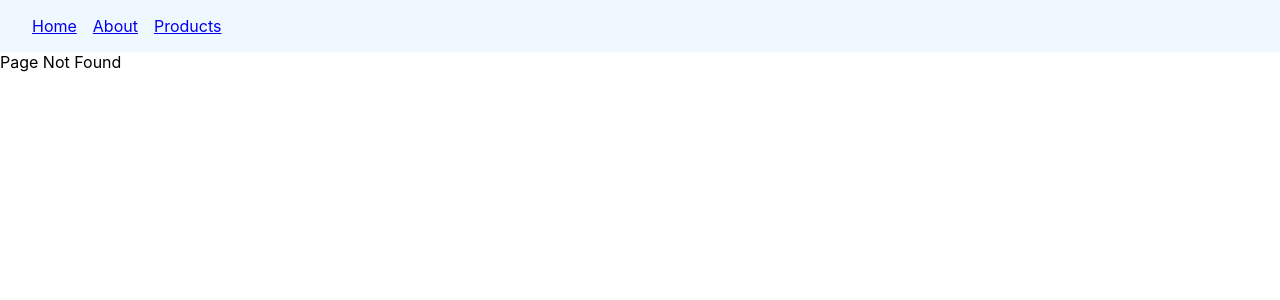
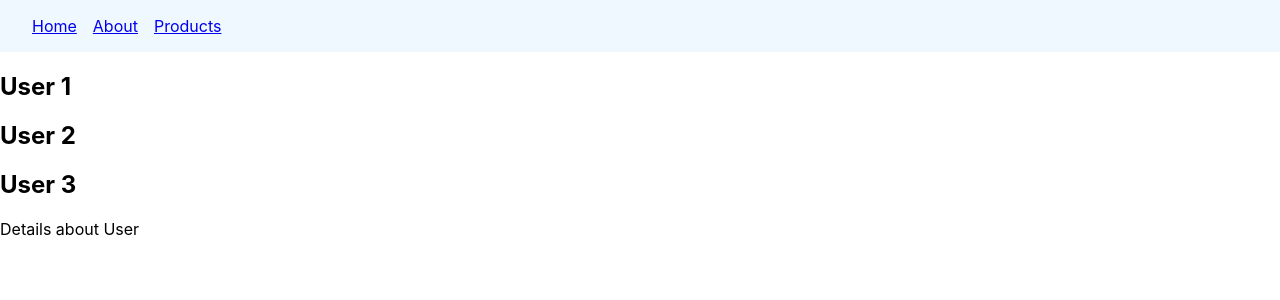
Before and after one commit to aniket7515/REACT-ROUTER-DOM, a React (Create React App) app: page /users/1 in a window 1280 px wide. Before the commit this address had no page. Shown: the top 300 px of the page. Built offline with nearby package versions, Linux system fonts and the light colour scheme.

Commit message:
Dynamic Routes

```diff
--- a/src/App.js
+++ b/src/App.js
@@ -9,6 +9,10 @@
 import NoMatch from './components/NoMatch';
 import OrderSummary from './components/OrderSummary';
 import Product from './components/Product';
+import UserDetails from './components/UserDetails';
+import Users from './components/Users';
+import Admin from './components/Admin';
+
 
 function App() {
   return (
@@ -25,6 +29,16 @@
         <Route path="featured" element={<FeaturedProduct/>} />
         <Route path="new" element={<NewProduct/>}/>
       </Route>
+      <Route path="users" element={<Users/>} >
+
+           <Route path=":userId" element={<UserDetails/>}/>
+           <Route path="admin"  element={<Admin/>}/>
+
+      </Route>
+
+
+      {/* <Route path="users/2" element={<UserDetails/>}/>
+      <Route path="users/3" element={<UserDetails/>}/> */}
       <Route path="*" element={<NoMatch/>}></Route>
     </Routes>
 
--- /dev/null
+++ b/src/components/Admin.jsx
@@ -0,0 +1,9 @@
+import React from 'react'
+
+const Admin = () => {
+  return (
+    <div>Admin User</div>
+  )
+}
+
+export default Admin
--- /dev/null
+++ b/src/components/UserDetails.jsx
@@ -0,0 +1,11 @@
+import React from 'react'
+
+const UserDetails = () => {
+  return (
+    <div>
+        Details about User
+    </div>
+  )
+}
+
+export default UserDetails
--- /dev/null
+++ b/src/components/Users.jsx
@@ -0,0 +1,16 @@
+import React from 'react'
+import {Outlet} from 'react-router-dom'
+
+const Users = () => {
+  return (
+    <div>
+        <h2>User 1</h2>
+        <h2>User 2</h2>
+        <h2>User 3</h2>
+
+        <Outlet/>
+    </div>
+  )
+}
+
+export default Users
```
